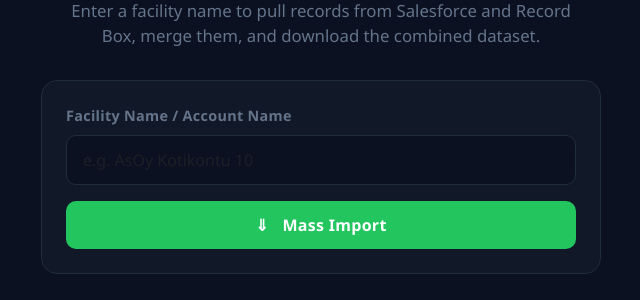
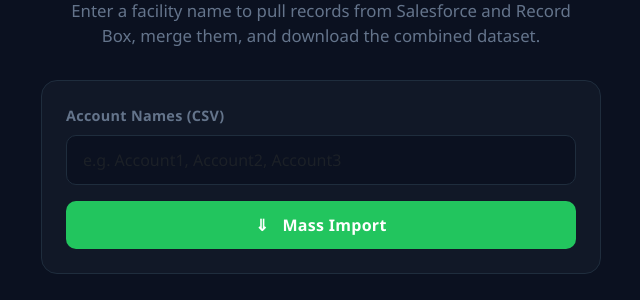
Before and after one commit to eg-aysin/Pathfinder-blackbox, a FastAPI app: page / in a window 1280 px wide. Shown: the part 200-500 px from the top of the page, without its empty margins (319-959 px from the left). Run offline with FastAPI, Linux system fonts and the light colour scheme.

Commit message:
Added Feature: Enabled CSV inputs of Account names for Mass Import

```diff
--- a/enerkey/main.py
+++ b/enerkey/main.py
@@ -5,6 +5,8 @@
 import httpx
 from pydantic import BaseModel
 from pathlib import Path
+from openpyxl import load_workbook, Workbook
+from io import BytesIO
 
 app = FastAPI(title="EnerKey")
 
@@ -20,7 +22,7 @@
 
 
 class ImportRequest(BaseModel):
-    facility_name: str
+    account_names: list[str]
 
 
 @app.get("/", response_class=HTMLResponse)
@@ -30,24 +32,46 @@
 
 @app.post("/api/import")
 async def mass_import(data: ImportRequest):
+    results = []
     async with httpx.AsyncClient(timeout=120.0) as client:
-        response = await client.post(
-            f"{PATHFINDER_URL}/api/import",
-            json={"facility_name": data.facility_name},
-        )
-    if response.status_code != 200:
-        return JSONResponse(
-            status_code=502,
-            content={"error": f"Pathfinder returned {response.status_code}: {response.text}"},
-        )
+        for name in data.account_names:
+            response = await client.post(
+                f"{PATHFINDER_URL}/api/import",
+                json={"facility_name": name},
+            )
+            if response.status_code != 200:
+                return JSONResponse(
+                    status_code=502,
+                    content={"error": f"Pathfinder returned {response.status_code}: {response.text}"},
+                )
+            results.append((name, response.content))
 
-    safe_name = data.facility_name.replace(" ", "_").replace("/", "-")
+    # Merge all results into one sheet
+    merged_wb = Workbook()
+    merged_ws = merged_wb.active
+    merged_ws.title = "Merged Accounts"
+
+    for idx, (name, content) in enumerate(results):
+        wb = load_workbook(filename=BytesIO(content))
+        ws = wb.active
+        # Add account name as separator row
+        merged_ws.append([f"Account: {name}"])
+        for row in ws.iter_rows(values_only=True):
+            merged_ws.append(row)
+        # Add empty row between accounts
+        merged_ws.append([])
+
+    output_stream = BytesIO()
+    merged_wb.save(output_stream)
+    output_stream.seek(0)
+
+    output_filename = "output_multi.xlsx" if len(data.account_names) > 1 else f'output_{data.account_names[0].replace(" ", "_").replace("/", "-")}.xlsx'
     return StreamingResponse(
-        iter([response.content]),
+        iter([output_stream.read()]),
         media_type="application/vnd.openxmlformats-officedocument.spreadsheetml.sheet",
         headers={
-            "Content-Disposition": f'attachment; filename="output_{safe_name}.xlsx"'
-        },
+            "Content-Disposition": f'attachment; filename="{output_filename}"'
+        }
     )
 
 
--- a/enerkey/templates/index.html
+++ b/enerkey/templates/index.html
@@ -282,12 +282,12 @@
 <div class="container">
   <div class="import-card">
     <div class="card p-4">
-      <label for="facilityInput" class="form-label">Facility Name / Account Name</label>
+      <label for="facilityInput" class="form-label">Account Names (CSV)</label>
       <input
         type="text"
         id="facilityInput"
         class="form-control mb-3"
-        placeholder="e.g. AsOy Kotikontu 10"
+        placeholder="e.g. Account1, Account2, Account3"
         autocomplete="off"
       >
       <button class="btn-import" id="importBtn" onclick="startImport()">
@@ -411,13 +411,16 @@
   }
 
   async function startImport() {
-    const facilityName = document.getElementById('facilityInput').value.trim();
-    if (!facilityName) {
+    const csvInput = document.getElementById('facilityInput').value.trim();
+    if (!csvInput) {
       document.getElementById('facilityInput').focus();
       document.getElementById('facilityInput').style.borderColor = '#ef4444';
       setTimeout(() => document.getElementById('facilityInput').style.borderColor = '', 1500);
       return;
     }
+
+    // Parse CSV input
+    const accountNames = csvInput.split(',').map(x => x.trim()).filter(x => x);
 
     // Reset UI
     document.getElementById('importBtn').disabled = true;
@@ -438,7 +441,7 @@
       const response = await fetch('/api/import', {
         method: 'POST',
         headers: { 'Content-Type': 'application/json' },
-        body: JSON.stringify({ facility_name: facilityName }),
+        body: JSON.stringify({ account_names: accountNames }),
       });
 
       if (!response.ok) {
@@ -452,7 +455,7 @@
 
       const blob = await response.blob();
       const url  = URL.createObjectURL(blob);
-      const safeName = facilityName.replace(/[^a-zA-Z0-9]/g,'_');
+      const safeName = accountNames.join('_').replace(/[^a-zA-Z0-9]/g,'_');
 
       allDone();
 
@@ -460,7 +463,7 @@
       document.getElementById('downloadLink').href = url;
       document.getElementById('downloadLink').download = `output_${safeName}.xlsx`;
       document.getElementById('resultMeta').textContent =
-        `Facility: ${facilityName}  ·  File size: ${(blob.size/1024).toFixed(1)} KB`;
+        `Accounts: ${accountNames.join(', ')}  ·  File size: ${(blob.size/1024).toFixed(1)} KB`;
       document.getElementById('resultCard').classList.add('show');
 
     } catch (err) {
```
